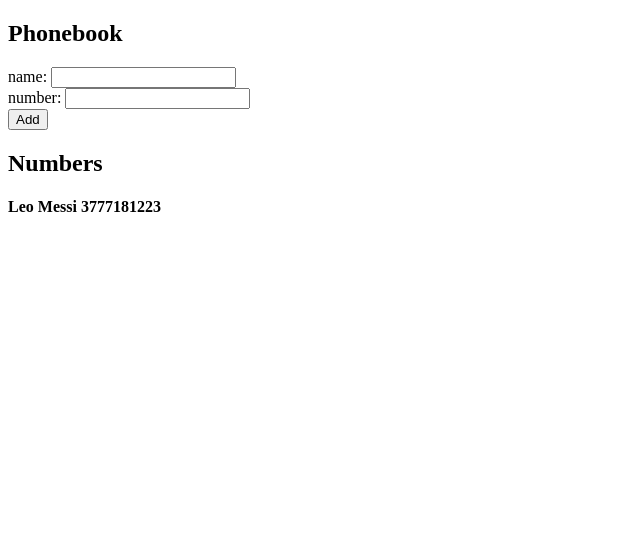
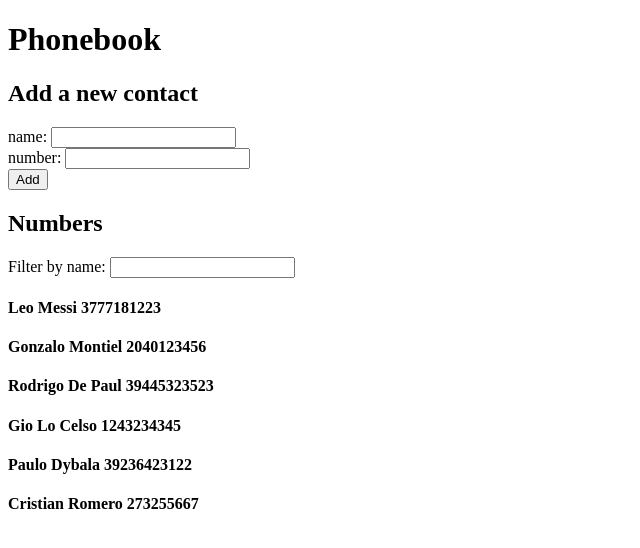
Before and after one commit to tomasda7/FullStack-Open, a React (Create React App) app in the folder part2/phonebook/: page / in a window 1280 px wide. Shown: the top 548 px of the page, without its empty margins (0-640 px from the left). Built offline with nearby package versions, Linux system fonts and the light colour scheme.

Commit message:
Done exercise 9 of part2

```diff
--- a/part2/phonebook/src/App.js
+++ b/part2/phonebook/src/App.js
@@ -3,10 +3,17 @@
 const App = () => {
 
   const [persons, setPersons] = useState([
-    { name: 'Leo Messi', id: 1, number: 3777181223 }
+    { name: 'Leo Messi', id: 1, number: 3777181223 },
+    { name: 'Gonzalo Montiel', number: 2040123456, id: 2 },
+    { name: 'Rodrigo De Paul', number: 39445323523, id: 3 },
+    { name: 'Gio Lo Celso', number: 1243234345, id: 4 },
+    { name: 'Paulo Dybala', number: 39236423122, id: 5 },
+    { name: 'Cristian Romero', number: 273255667, id: 6 }
   ]);
+
   const [newName, setNewName] = useState('');
   const [newNumber, setNewNumber] = useState('');
+  const [filteredName, setFilteredName] = useState('');
 
   const addPerson = (event) => {
     event.preventDefault();
@@ -36,9 +43,18 @@
     setNewNumber(event.target.value);
   }
 
+  const handleFilteredName = (event) => {
+    setFilteredName(event.target.value);
+  }
+
+  const personsToShow = !filteredName.length ?
+  persons :
+  persons.filter(person => person.name.toLocaleLowerCase().includes(filteredName.toLocaleLowerCase()));
+
   return (
     <div>
-      <h2>Phonebook</h2>
+      <h1>Phonebook</h1>
+      <h2>Add a new contact</h2>
       <form onSubmit={addPerson}>
         <div>
           name: <input value={newName} onChange={handleNameChange} />
@@ -51,7 +67,10 @@
         </div>
       </form>
       <h2>Numbers</h2>
-      {persons.map(person => <h4 key={person.id}>{person.name} {person.number}</h4>)}
+      <div>
+        Filter by name: <input value={filteredName} onChange={handleFilteredName}/>
+      </div>
+      {personsToShow.map(person => <h4 key={person.id}>{person.name} {person.number}</h4>)}
     </div>
   );
 }
```
